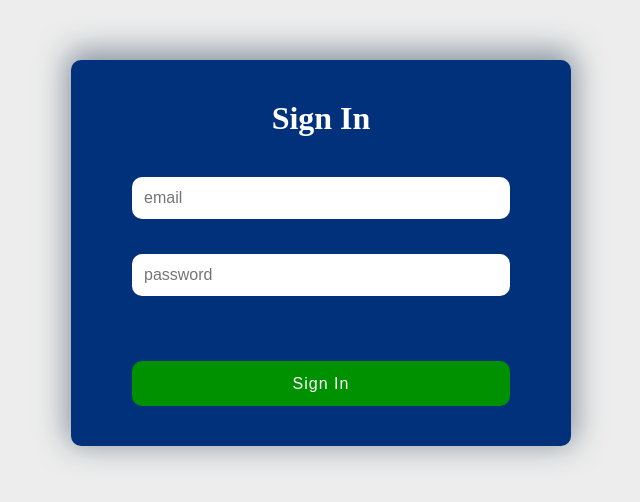
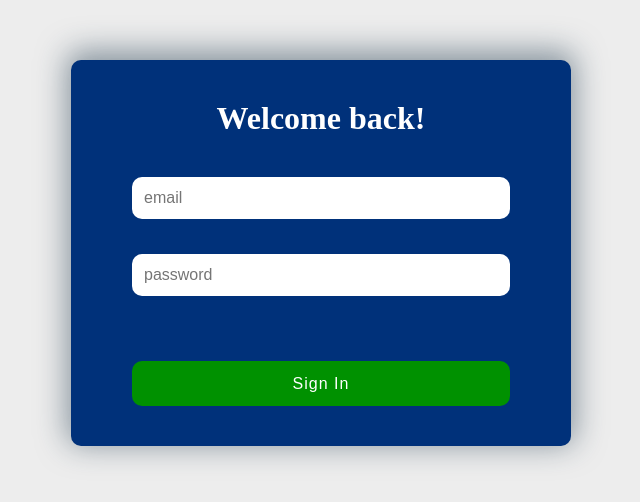
Before and after one commit to Drummer143/support-chat-WIP, a React (Create React App) app: page / in a window 1280 px wide. Shown: the top 502 px of the page, without its empty margins (319-959 px from the left). Built offline with nearby package versions, Linux system fonts and the light colour scheme.

Commit message:
Feat: add test

```diff
--- a/package.json
+++ b/package.json
@@ -3,7 +3,6 @@
   "version": "0.1.0",
   "private": true,
   "dependencies": {
-    "@testing-library/jest-dom": "^5.16.4",
     "@testing-library/react": "^13.2.0",
     "@testing-library/user-event": "^13.5.0",
     "firebase": "^9.8.1",
@@ -39,5 +38,8 @@
       "last 1 firefox version",
       "last 1 safari version"
     ]
+  },
+  "devDependencies": {
+    "@testing-library/jest-dom": "^5.16.4"
   }
 }
--- a/src/components/SignInForm/SignInForm.js
+++ b/src/components/SignInForm/SignInForm.js
@@ -11,6 +11,7 @@ const handleAuthError = (error) => {
         case "auth/user-not-found": return "ERROR: User with entered email was not found";
         case "auth/wrong-password": return "ERROR: Invalid password.";
         case "auth/too-many-requests": return "ERROR: Exceeded the number of login attempts. Check your email and password and try to login later.";
+        default: return "Unexpected error. Contact support to solve the problem."
     }
 }
 
@@ -20,7 +21,7 @@ function SignInForm() {
 
     return (
         <div className={ styles.wrapper }>
-            <h1 className={styles.heading}>Sign In</h1>
+            <h1 className={styles.heading}>Welcome back!</h1>
             <Formik
                 initialValues={{ email: '', password: '', }}
                 validationSchema={Yup.object().shape({
```
Also changed, not shown: src/setupTests.js (added, +1 -0 lines), 2 other files (tests, documents, lock files or other folders).
